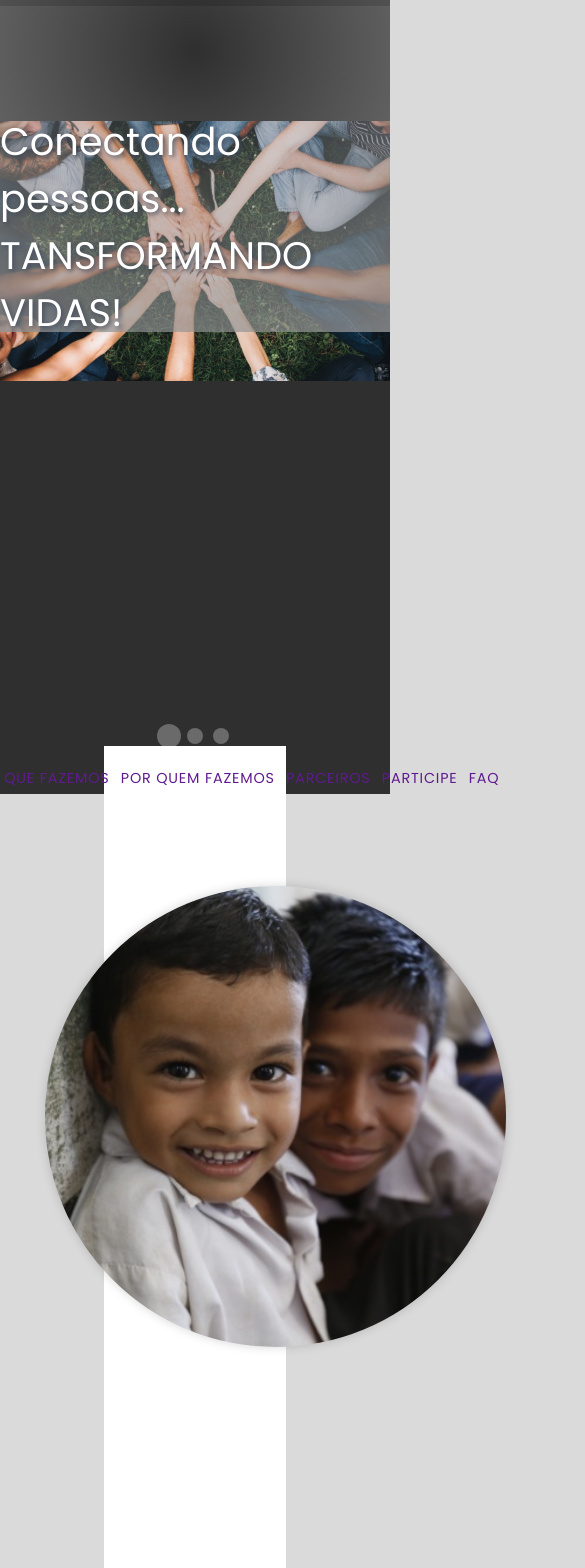
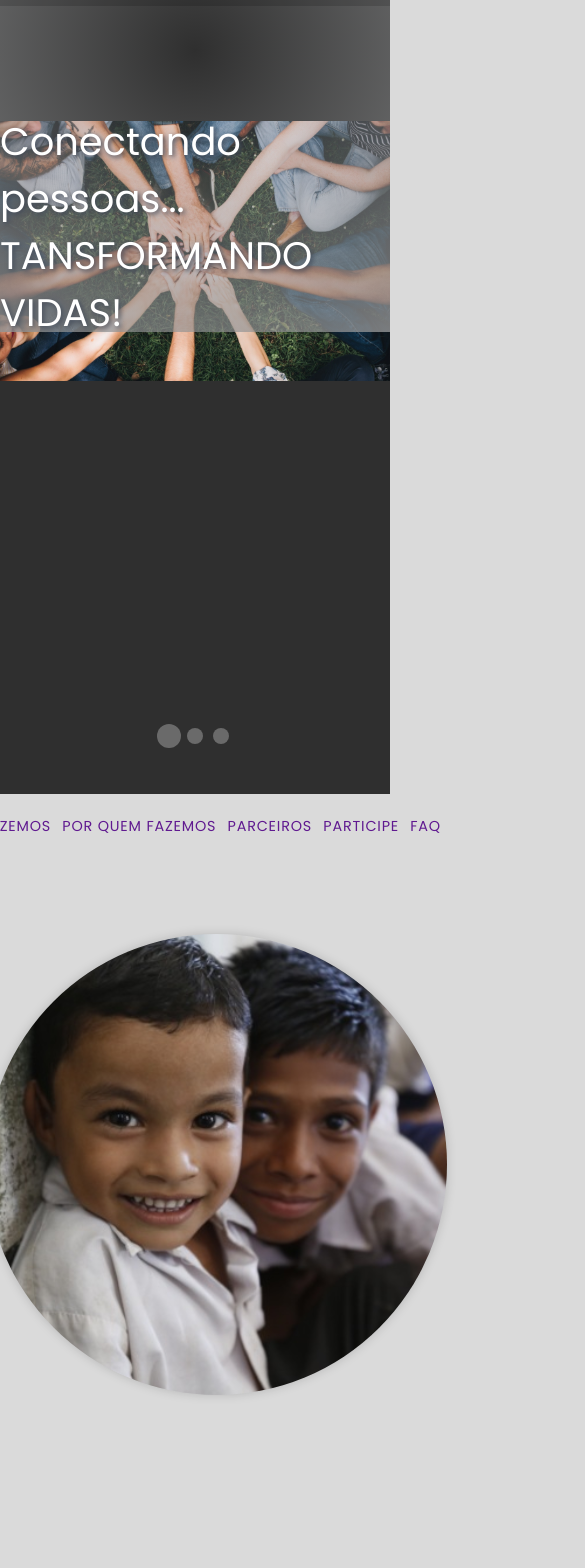
Before and after one commit to alinecbsr/icosocial-front, a React (Create React App) app: page / in a window 390 px wide. Shown: the top 1568 px of the page, 585 px wide, since content can reach past the window. Built offline with nearby package versions, Linux system fonts and the light colour scheme.

Commit message:
Create placeholder
Create placeholder
Adjusts responsive
Adjust in styles

```diff
--- /dev/null
+++ b/src/assets/sass/global/_placeholders.scss
@@ -0,0 +1,7 @@
+%container {
+  max-width: 128rem;
+  display: flex;
+  flex-direction: row;
+  align-items: center;
+  margin: 0 auto;
+}
--- a/src/assets/sass/global/_responsive.scss
+++ b/src/assets/sass/global/_responsive.scss
@@ -20,7 +20,7 @@
   }
 
   @if $breakpoint == lg_desktop {
-    @media only screen and (max-width: 102em) {  // 1633px
+    @media only screen and (max-width: 128rem) {  // 1633px
       @content
     };
   }
--- a/src/assets/sass/styles.scss
+++ b/src/assets/sass/styles.scss
@@ -1,5 +1,6 @@
 @import "global/responsive";
 @import "global/variables";
+@import "global/placeholders";
 
 @import "pages/Main";
 
@@ -64,6 +65,7 @@ body {
 	padding: 0;
   border: 0;
   outline: 0;
+  position: relative;
 }
 
 html {
@@ -76,16 +78,13 @@ html {
 }
 
 .container {
-  width: auto;
+  width: 70%;
+  max-width: 128rem;
   height: 100%;
   display: flex;
   flex-direction: column;
   justify-content: center;
   align-items: center;
-  margin: -6rem 13rem 0 13rem;
-  background-color: $color-white;
-  position: relative;
-  z-index: 3;
 }
 
 // React Awasome Slide - CUSTOM
```
